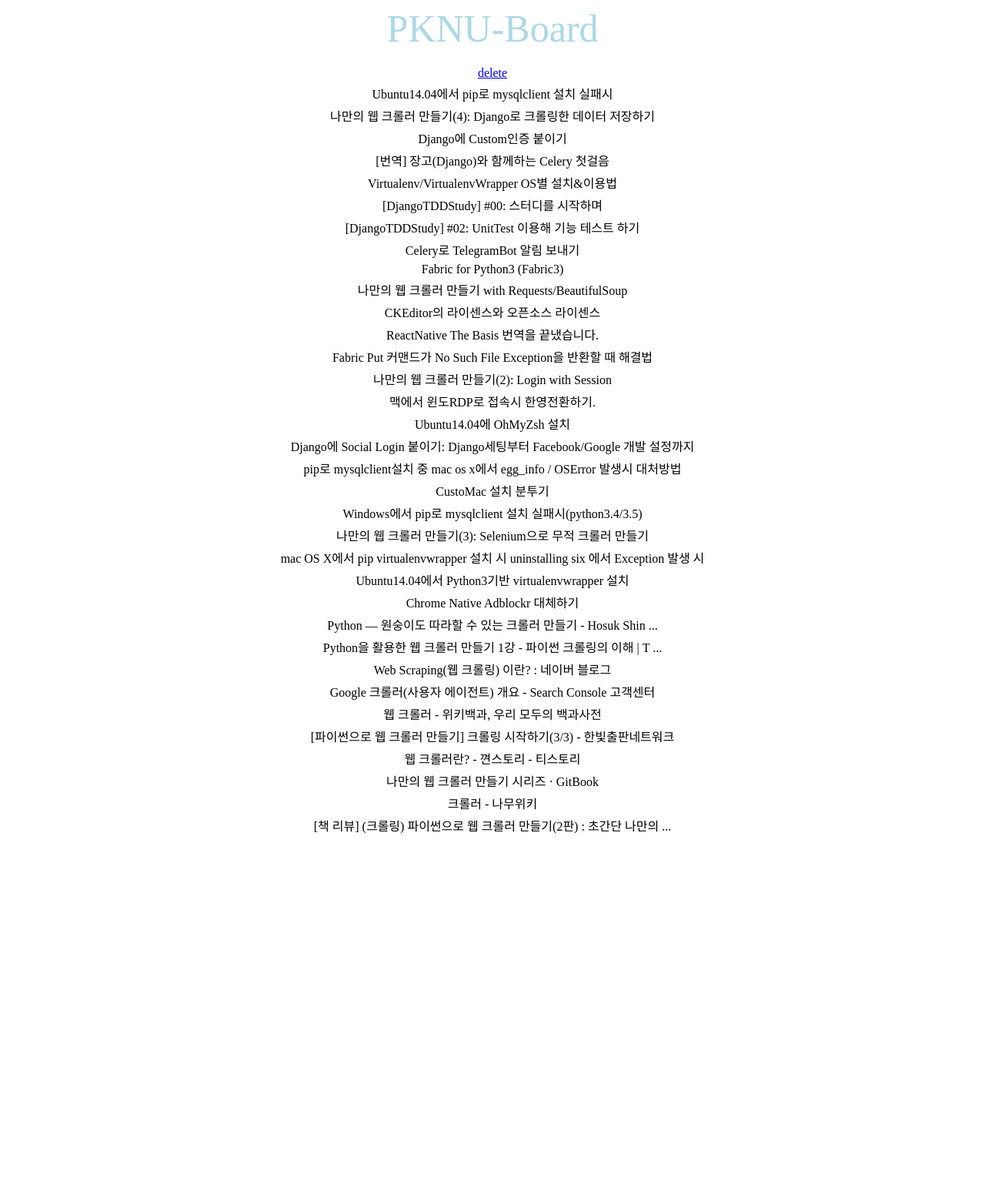
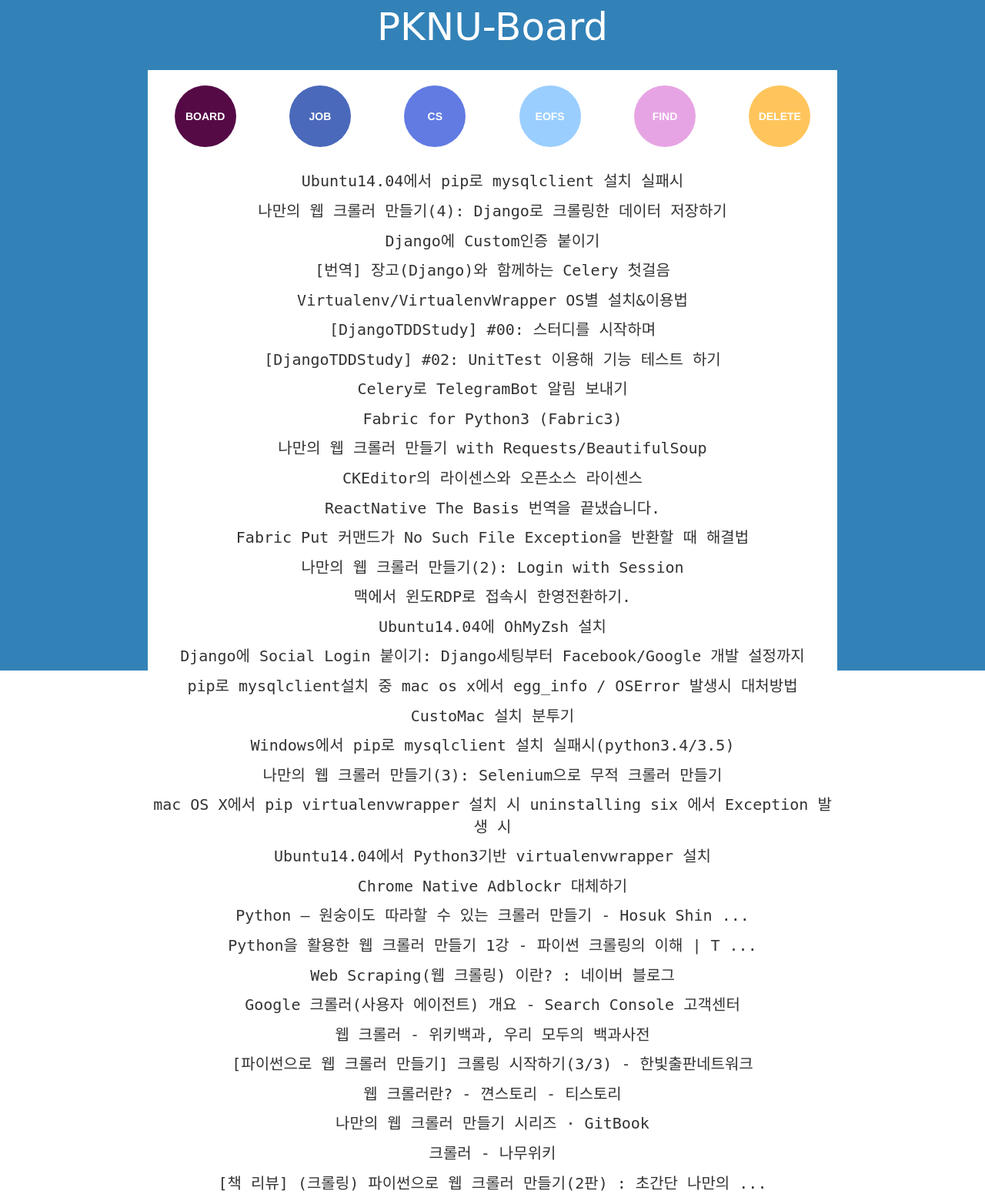
Before and after one commit to qhftkf1/12.Python_WebCrawling, a Django app: page /django_crawl/ in a window 1280 px wide. Shown: the whole page at 77% size. Before the commit the page ends 1083 px from the top, so only its background shows below. Run offline with Django 3.2, Linux system fonts and the light colour scheme; data comes from the database, SQL or seed files in the repository; some libraries are stand-ins or nearby versions.

Commit message:
modify html, css

```diff
--- a/django_crawl/static/css/styles.css
+++ b/django_crawl/static/css/styles.css
@@ -1,27 +1,106 @@
+html, body{
+  height: 100%;
+}
 .pknu_board_frame{
   width:100%;
+  height: 100%;
 }
 .pknu_board_frame_title{
   font-size: 50px;
   text-align: center;
-  color: lightblue;
+  background-color: #3282b8;
+  color: white;
+  font-family: cursive;
 }
 .pknu_board_frame_content{
   width:100%;
+  height: 100%;
   padding: 20px 0;
   text-align: center;
+  background-color: #3282b8;
 }
-.pknu_board_frame_content_delete{
+.pknu_board_frame_content_button{
   text-align: center;
+  padding: 20px 0px;
+}
+.button_frame{
+  height: 80px;
+  width: 80px;
+  border-radius: 100%;
+  margin: auto;
+}
 
+/* button color */
+.board_color{
+  background-color: #550a46;
+}
+.job_color{
+  background-color: #4a69bb;
+}
+.cs_color{
+  background-color: #617be3;
+}
+.eofs_color{
+  background-color: #9aceff;
+}
+.find_color{
+  background-color: #e7a4e4;
+}
+.delete_color{
+  background-color: #ffc55c;
+}
+
+
+
+.button_center{
+  padding: 30px 0px;
 }
 .pknu_board_frame_content_text{
-  width:100%;
+  width:70%;
   text-align: center;
+  margin: auto;
+  background-color: white;
 
 }
 .pknu_board_frame_content_text_data{
   width:100%;
-  margin: 5px 0;
+  margin: 10px 0;
   text-align: center;
+  font-size: 20px;
+  font-family: monospace;
 }
+
+.row_margin_zero{
+  margin: 0px!important;
+}
+.color_white{
+  color:white;
+}
+.font_weight_bold{
+  font-weight: bold;
+}
+@media (max-width: 770px) {
+
+  .button_frame{
+    height: 50px;
+    width: 50px;
+    border-radius: 100%;
+    margin: auto;
+  }
+
+ .button_center{
+   padding: 15px 0px;
+ }
+ .font_weight_bold{
+   font-weight: bold;
+   font-size:12px;
+ }
+ .pknu_board_frame_content_text_data{
+   width:100%;
+   margin: 10px 0;
+   text-align: center;
+   font-size: 10px;
+   font-family: monospace;
+ }
+
+}
--- a/django_crawl/templates/index.html
+++ b/django_crawl/templates/index.html
@@ -5,6 +5,7 @@
     <title>PKNU_WEB_CRAWLING</title>
     {% load static %}
     <link rel="stylesheet" href="{% static 'css/styles.css' %}">
+    <link rel="stylesheet" href="https://maxcdn.bootstrapcdn.com/bootstrap/3.4.1/css/bootstrap.min.css">
   </head>
   <body>
     <div class="pknu_board_frame">
@@ -13,10 +14,57 @@
       </div>
       <div class="pknu_board_frame_content">
 
-        <div class="pknu_board_frame_content_delete">
-          <a href="{% url 'delete' %}"> delete </a>
-        </div>
+
         <div class="pknu_board_frame_content_text">
+          <div class="pknu_board_frame_content_button row row_margin_zero">
+            <div class="col-xs-2 col-sm-2">
+              <div class="button_frame board_color">
+                <div class="button_center">
+                  <a class="color_white font_weight_bold" href=""> BOARD </a>
+                </div>
+              </div>
+            </div>
+
+            <div class="col-xs-2 col-sm-2">
+              <div class="button_frame job_color">
+                <div class="button_center">
+                  <a class="color_white font_weight_bold" href=""> JOB </a>
+                </div>
+              </div>
+            </div>
+
+            <div class="col-xs-2 col-sm-2">
+              <div class="button_frame cs_color">
+                <div class="button_center">
+                  <a class="color_white font_weight_bold" href=""> CS </a>
+                </div>
+              </div>
+            </div>
+
+            <div class="col-xs-2 col-sm-2">
+              <div class="button_frame eofs_color">
+                <div class="button_center">
+                  <a class="color_white font_weight_bold" href=""> EOFS </a>
+                </div>
+              </div>
+            </div>
+
+            <div class="col-xs-2 col-sm-2">
+              <div class="button_frame find_color">
+                <div class="button_center">
+                  <a class="color_white font_weight_bold" href=""> FIND </a>
+                </div>
+              </div>
+            </div>
+
+            <div class="col-xs-2 col-sm-2">
+              <div class="button_frame delete_color">
+                <div class="button_center">
+                  <a class="color_white font_weight_bold" href="{% url 'delete' %}"> DELETE </a>
+                </div>
+              </div>
+            </div>
+          </div>
           {% for data in crawl_data_all %}
           <div class="pknu_board_frame_content_text_data">
             {{data.title}}
```
